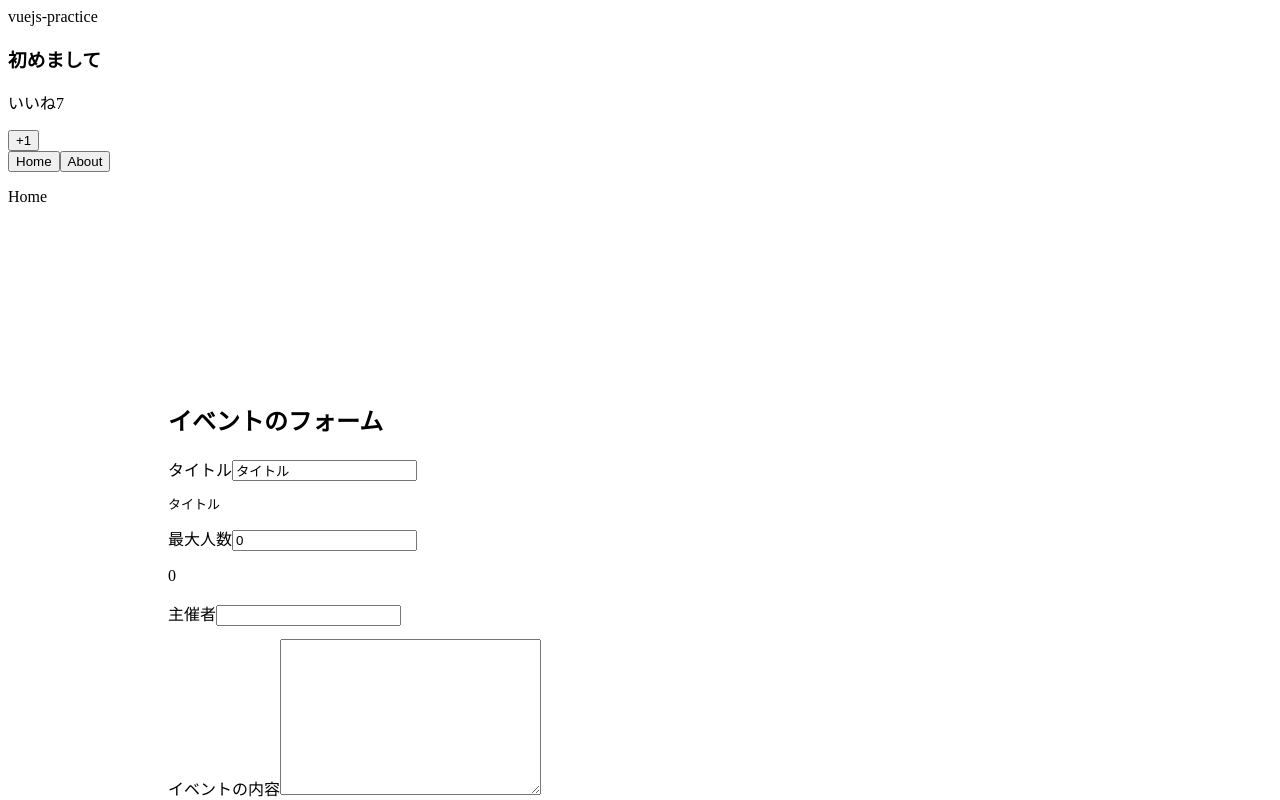
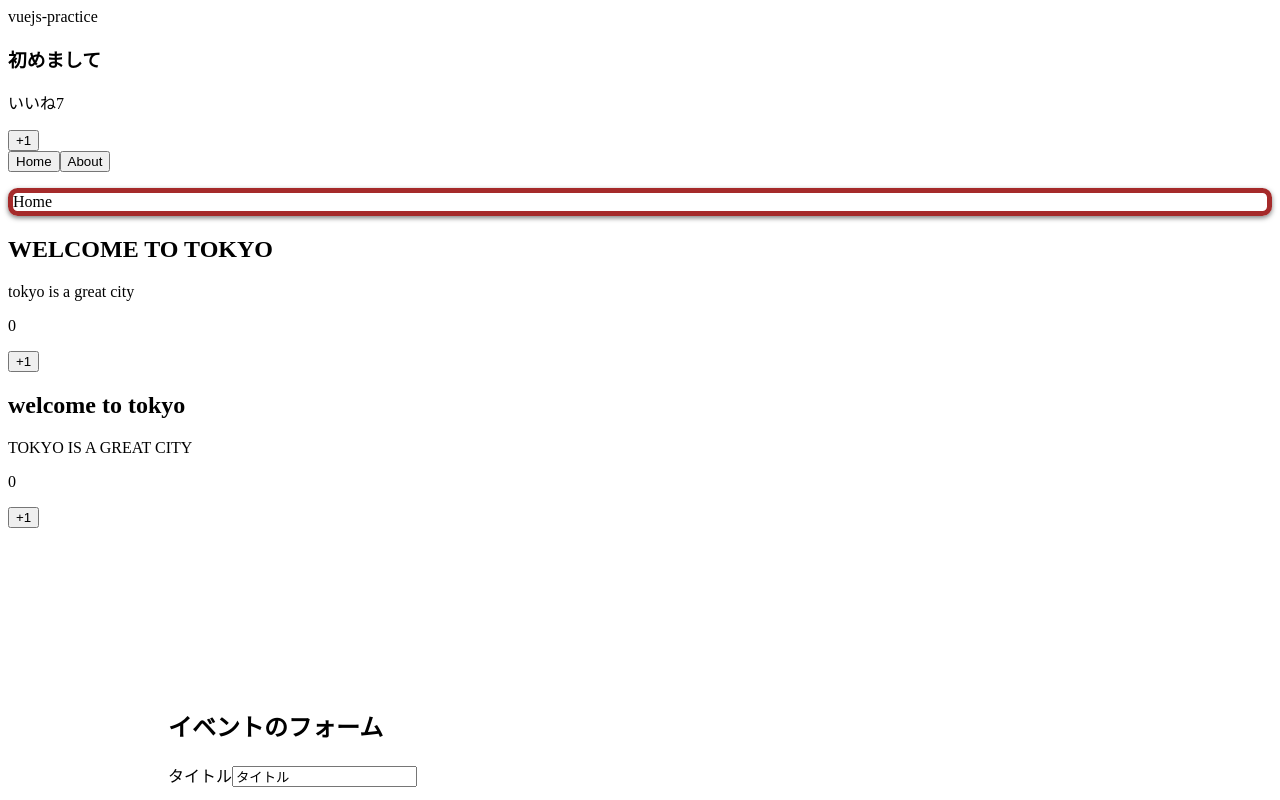
Before and after one commit to taji0625/vuejs-practice, a Vue app: page / in a window 1280 px wide. Shown: the top 800 px of the page. Built offline with nearby package versions, Linux system fonts and the light colour scheme.

Commit message:
practice-5

```diff
--- /dev/null
+++ b/src/components/CountNumber.vue
@@ -0,0 +1,16 @@
+<template>
+  <div>
+    <h2>{{ title | lowerCase }}</h2>
+    <p>{{subTitle | upperCase }}</p>
+    <p>{{number}}</p>
+    <button @click="number++">+1</button>
+  </div>
+</template>
+
+<script>
+import { tokyoNumber } from "@/tokyoNumber";
+
+export default {
+  mixins: [tokyoNumber]
+};
+</script>
--- a/src/components/Home.vue
+++ b/src/components/Home.vue
@@ -1,3 +1,41 @@
 <template>
-  <p>Home</p>
+  <div>
+    <p v-border:solid.round.shadow="{width: '5px', color: 'brown'}">Home</p>
+    <h2>{{ title | lowerCase | upperCase }}</h2>
+    <p>{{subTitle | upperCase | lowerCase }}</p>
+    <p>{{number}}</p>
+    <button @click="number++">+1</button>
+    <CountNumber></CountNumber>
+  </div>
 </template>
+
+<script>
+import CountNumber from "./CountNumber.vue";
+import { tokyoNumber } from "@/tokyoNumber";
+
+
+export default {
+  mixins: [tokyoNumber],
+  data() {
+    return {
+      tmpData: "hello",
+    };
+  },
+  components: {
+    CountNumber
+  },
+  directives: {
+    border(el, binding) {
+      el.style.borderWidth = binding.value.width;
+      el.style.borderColor = binding.value.color;
+      el.style.borderStyle = binding.arg;
+      if (binding.modifiers.round) {
+        el.style.borderRadius = "0.6rem";
+      }
+      if (binding.modifiers.shadow) {
+        el.style.boxShadow = "0 2px 5px rgba(0, 0, 0, 0.5)";
+      }
+    }
+  }
+};
+</script>
--- a/src/main.js
+++ b/src/main.js
@@ -4,6 +4,15 @@ import LikeNumber from './components/LikeNumber.vue';
 
 Vue.config.productionTip = false;
 Vue.component('LikeNumber', LikeNumber);
+Vue.filter("upperCase", function(value) {
+  return value.toUpperCase();
+});
+Vue.mixin({
+  created() {
+    console.log("global mixin");
+  }
+})
+
 
 
 new Vue({
--- /dev/null
+++ b/src/tokyoNumber.js
@@ -0,0 +1,15 @@
+export const tokyoNumber = {
+  data() {
+    return {
+      tmpData: "hello",
+      title: "Welcome to Tokyo",
+      subTitle: "Tokyo is a great city",
+      number: 0
+    };
+  },
+  filters: {
+    lowerCase(value) {
+      return value.toLowerCase();
+    }
+  },
+}
```
